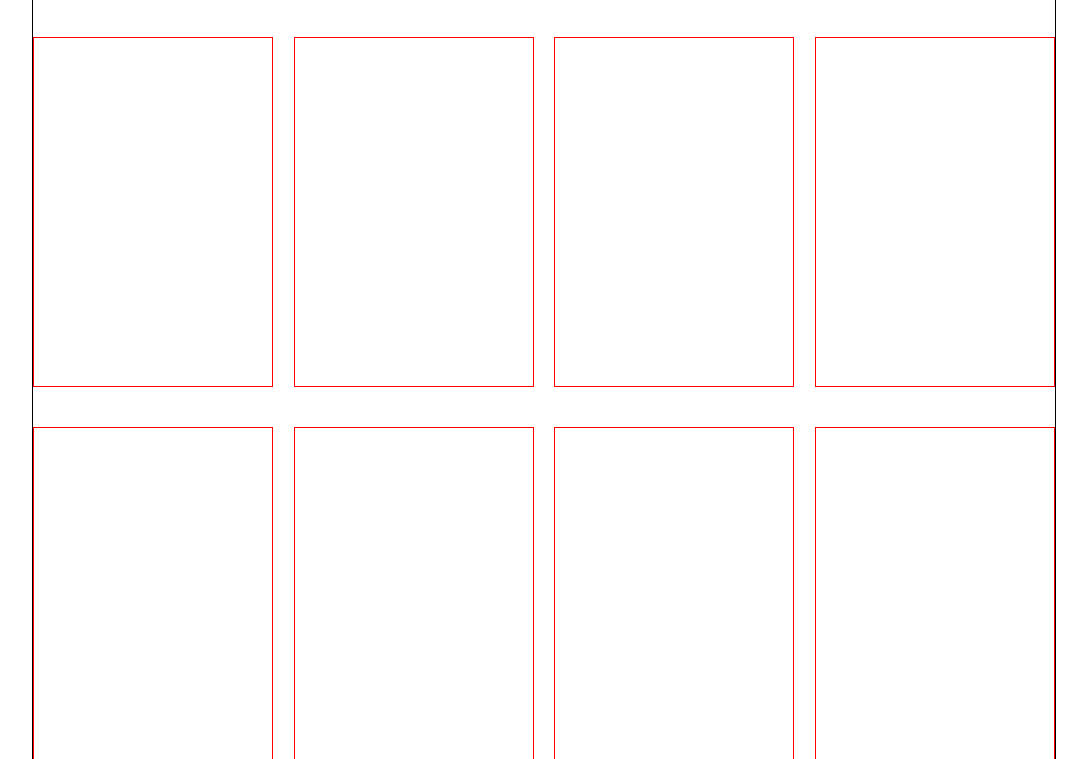
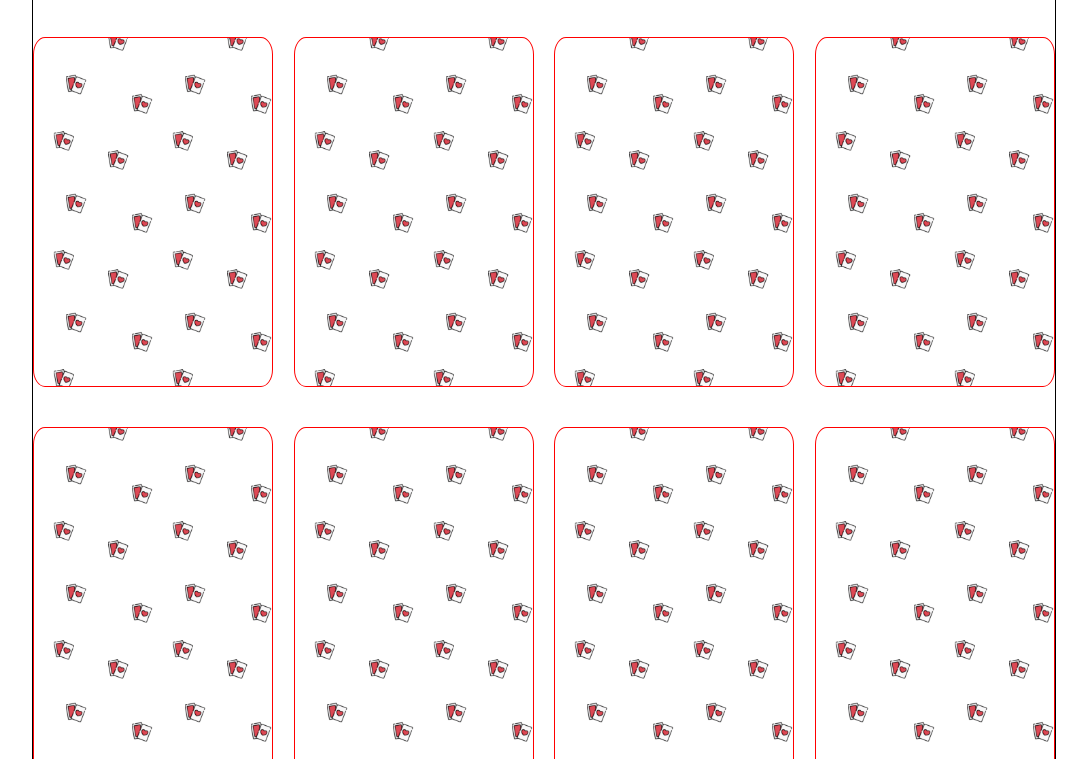
Before and after one commit to Vitto95/html-css-memory, a plain HTML site: page index.html in a window 1280 px wide. Shown: the part 41-800 px from the top of the page, without its empty margins (96-1183 px from the left). Drawn offline with Linux system fonts and the light colour scheme.

Commit message:
impostazione retro carte

```diff
--- a/css/style.css
+++ b/css/style.css
@@ -43,6 +43,10 @@ h1 {
   border: 1px solid red;
   height: 350px;
   float: left;
+  background-image: url(../img/pattern.png);
+  background-size: contain;
+  background-repeat: repeat;
+  border-radius: 5%;
 }
 
 .first,
@@ -51,4 +55,4 @@ h1 {
   margin-right: 2%;
 }
 
-/* /MAIN */
+.cards./* /MAIN */;
```
Also changed, not shown: index.html (+1 -0 lines).
